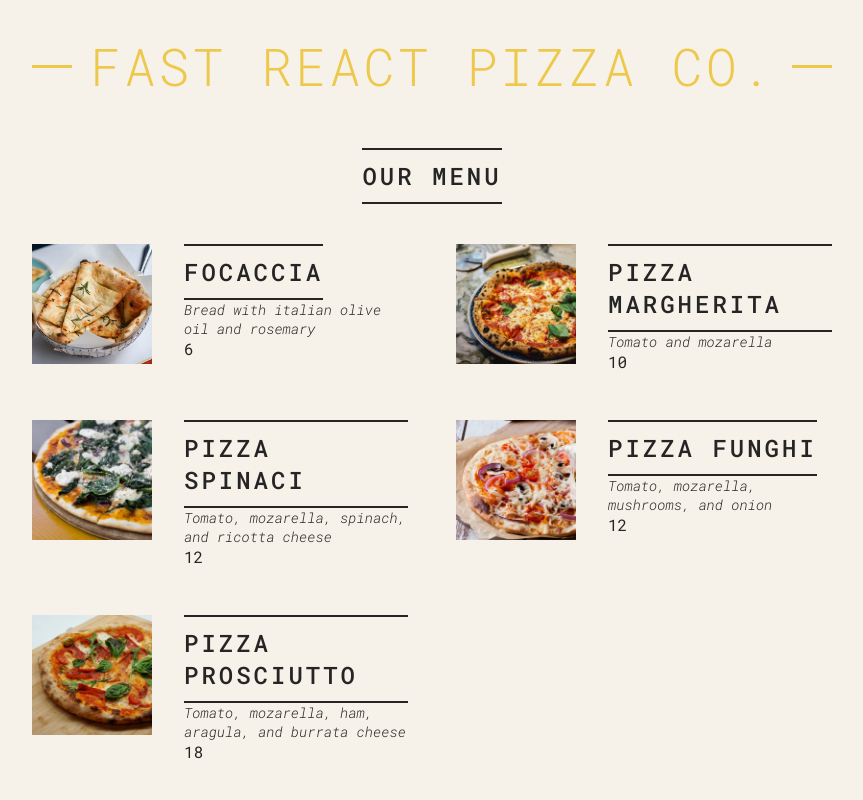
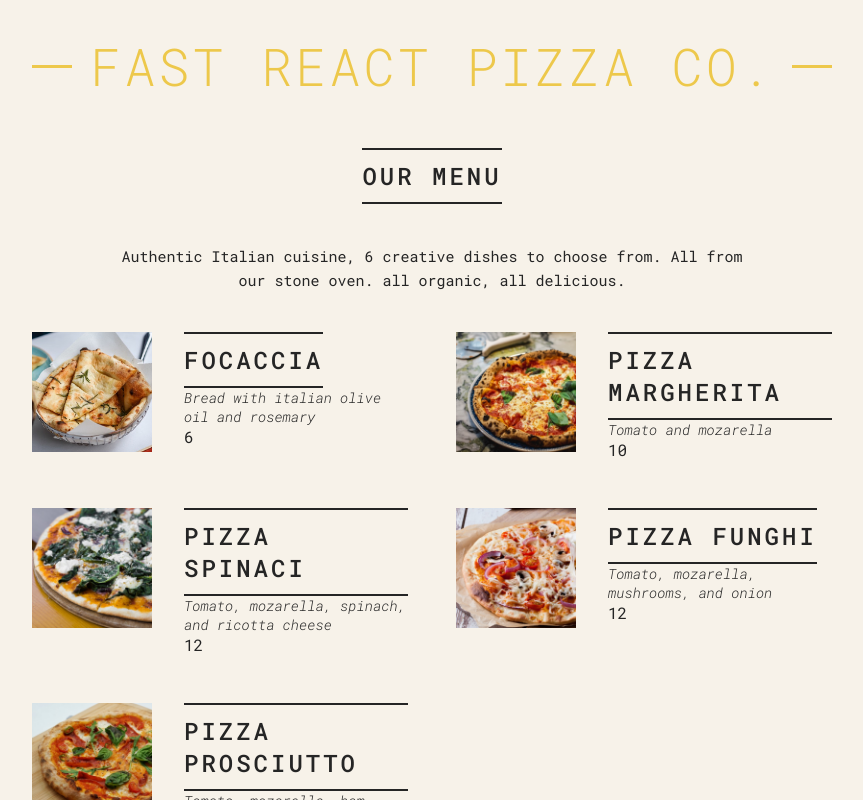
Before and after one commit to tushardongre1990/jonas-react, a React (Create React App) app: page / in a window 1280 px wide. Shown: the top 800 px of the page, without its empty margins (208-1071 px from the left). Built offline with nearby package versions, Linux system fonts and the light colour scheme.

Commit message:
react fragment

```diff
--- a/src/App.js
+++ b/src/App.js
@@ -68,13 +68,20 @@
   return (
     <main className="menu">
       <h2>Our Menu</h2>
+
       {/* renders list of pizza only if there is data in pizzaData */}
       {numPizzas > 0 ? (
-        <ul className="pizzas">
-          {pizzaData.map((pizza) => (
-            <Pizza pizzaObj={pizza} key={pizza.name} />
-          ))}
-        </ul>
+        <>
+          <p>
+            Authentic Italian cuisine, 6 creative dishes to choose from. All
+            from our stone oven. all organic, all delicious.
+          </p>
+          <ul className="pizzas">
+            {pizzaData.map((pizza) => (
+              <Pizza pizzaObj={pizza} key={pizza.name} />
+            ))}
+          </ul>
+        </>
       ) : (
         <p>We're still working on our menu. Please come back later</p>
       )}
```
